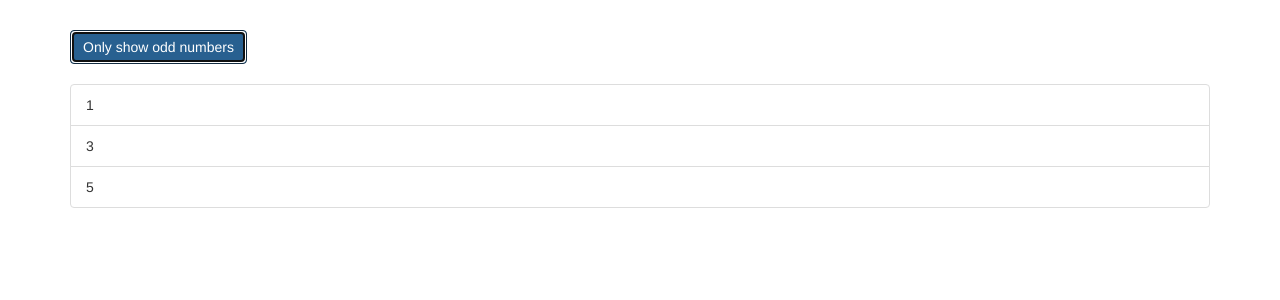
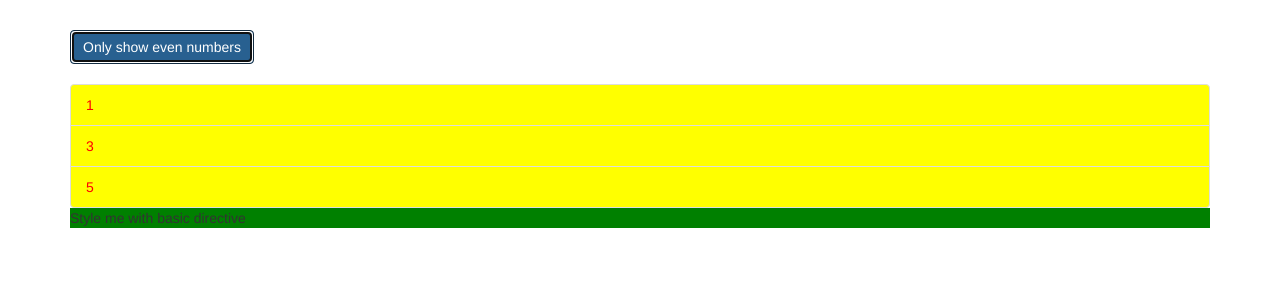
Before and after one commit to EngincanVaran/Directives-Guide-Angular, an Angular app: page / in a window 1280 px wide. Both pictures are taken after a click on the button "Only show odd numbers". Shown: the top 300 px of the page. Built offline with nearby package versions, Linux system fonts and the light colour scheme.

Commit message:
Basic User Directive & ngStyle & ngClass

```diff
--- a/src/app/app.component.css
+++ b/src/app/app.component.css
@@ -1,3 +1,11 @@
 .container {
   margin-top: 30px;
 }
+
+.odd{
+  color: red;
+}
+
+.even {
+  color: blue;
+}
--- a/src/app/app.component.html
+++ b/src/app/app.component.html
@@ -3,24 +3,28 @@
     <div class="col-xs-12">
       <button
         class="btn btn-primary"
-        (click)="onlyOdd = !onlyOdd">Only show odd numbers</button>
+        (click)="toggleOdd()">Only show {{ type }} numbers</button>
       <br><br>
       <ul class="list-group">
         <div *ngIf="onlyOdd">
           <li
             class="list-group-item"
+            [ngClass]="{odd: odd % 2 != 0}"
+            [ngStyle]="{backgroundColor: odd % 2 !== 0 ? 'yellow' : 'transparent'}"
             *ngFor="let odd of oddNumbers">
             {{ odd }}
           </li>
         </div>
-
         <div *ngIf="!onlyOdd">
           <li
             class="list-group-item"
+            [ngClass]="{even: even % 2 == 0}"
+            [ngStyle]="{backgroundColor: even % 2 !== 0 ? 'yellow' : 'transparent'}"
             *ngFor="let even of evenNumbers">
             {{ even }}
           </li>
         </div>
+        <p appBasicHighlight>Style me with basic directive</p>
       </ul>
     </div>
   </div>
--- a/src/app/app.component.ts
+++ b/src/app/app.component.ts
@@ -10,4 +10,11 @@
   oddNumbers = [1,3,5];
   evenNumbers = [2,4];
   onlyOdd = false;
+  type: string = "odd";
+
+  toggleOdd() {
+    this.onlyOdd = !this.onlyOdd;
+    this.type == "odd" ? this.type = "even" : this.type = "odd";
+  }
+
 }
--- a/src/app/app.module.ts
+++ b/src/app/app.module.ts
@@ -4,10 +4,12 @@
 
 
 import { AppComponent } from './app.component';
+import { BasicHighlightDirective } from './basic-highlight/basic-highlight.directive';
 
 @NgModule({
   declarations: [
-    AppComponent
+    AppComponent,
+    BasicHighlightDirective,
   ],
   imports: [
     BrowserModule,
--- /dev/null
+++ b/src/app/basic-highlight/basic-highlight.directive.ts
@@ -0,0 +1,14 @@
+import { Directive, ElementRef, OnInit } from "@angular/core";
+
+@Directive({
+    selector: '[appBasicHighlight]'
+})
+export class BasicHighlightDirective implements OnInit{
+    constructor(private elementRef: ElementRef) {
+    }
+
+    ngOnInit() {
+        this.elementRef.nativeElement.style.backgroundColor = "green";
+    }
+
+}
```
